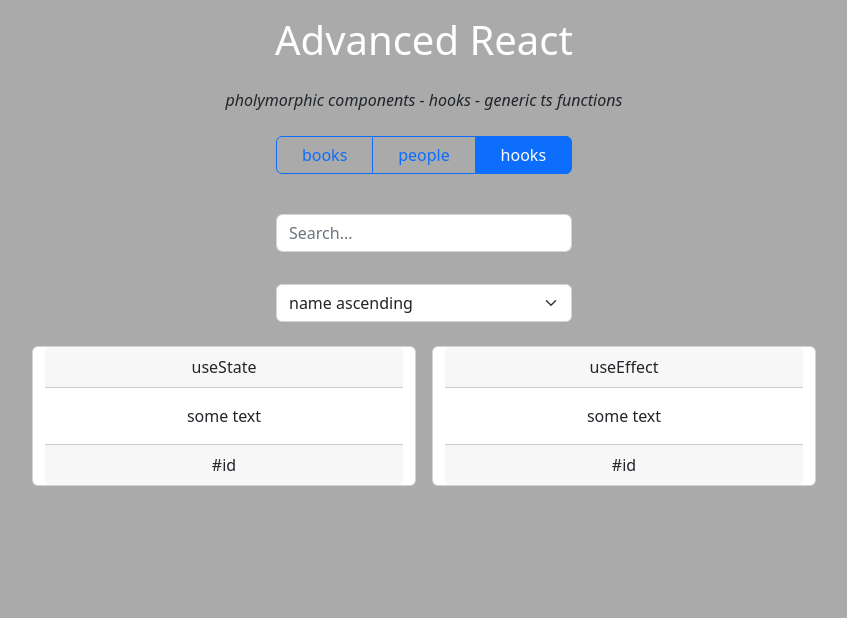
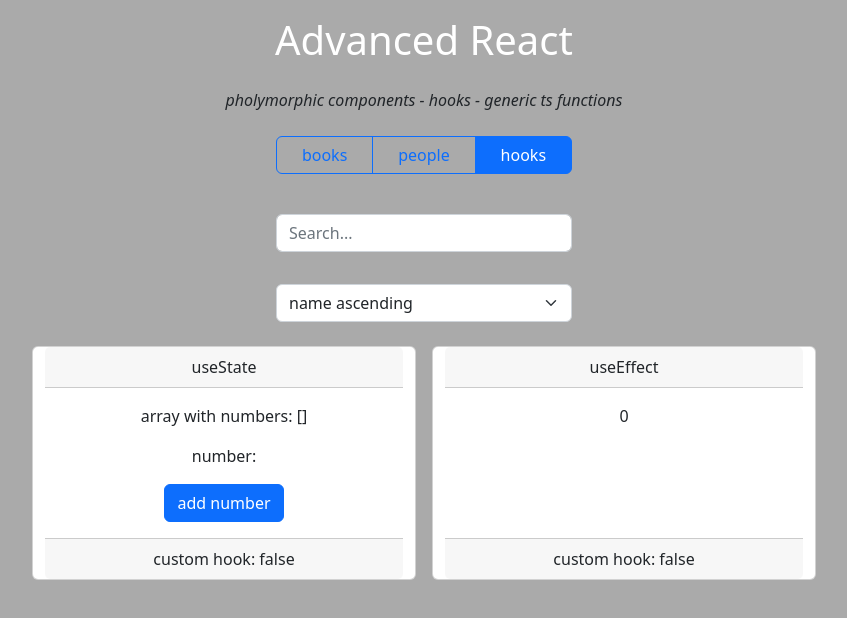
Before and after one commit to willemverbuyst/filter-search-sort, a React (Vite) app: page / in a window 1280 px wide. Both pictures are taken after a click on the label "hooks". Shown: the top 618 px of the page, without its empty margins (216-1063 px from the left). Built offline with nearby package versions, Linux system fonts and the light colour scheme.

Commit message:
Add hook cards

```diff
--- a/src/components/Renderers/HookRender.tsx
+++ b/src/components/Renderers/HookRender.tsx
@@ -4,7 +4,8 @@ import { Hook } from "../../interfaces";
 import styles from "../../styles/card.module.css";
 
 export function HookRenderer(props: Hook): JSX.Element {
-  const { name, custom } = props;
+  const { name, custom, component } = props;
+  const Component = component;
 
   return (
     <Card
@@ -13,9 +14,9 @@ export function HookRenderer(props: Hook): JSX.Element {
     >
       <Card.Header>{name}</Card.Header>
       <Card.Body>
-        <Card.Text>some text</Card.Text>
+        <Component />
       </Card.Body>
-      <Card.Footer>#id</Card.Footer>
+      <Card.Footer>{`custom hook: ${custom}`}</Card.Footer>
     </Card>
   );
 }
--- /dev/null
+++ b/src/components/hookComponents/UseEffect.tsx
@@ -0,0 +1,16 @@
+import { useEffect, useState } from "react";
+import Card from "react-bootstrap/Card";
+
+export function UseEffectComponent(): JSX.Element {
+  const [num, setNum] = useState<number>(0);
+
+  useEffect(() => {
+    const timer = setInterval(() => setNum((prev) => prev + 1), 3000);
+    return () => clearInterval(timer);
+  }, []);
+
+  // eslint-disable-next-line no-console
+  console.log("UseEffectComponent is rendered");
+
+  return <Card.Text>{num}</Card.Text>;
+}
--- /dev/null
+++ b/src/components/hookComponents/UseState.tsx
@@ -0,0 +1,26 @@
+import { useState } from "react";
+import Button from "react-bootstrap/Button";
+import Card from "react-bootstrap/Card";
+
+export function UseStateComponent(): JSX.Element {
+  const [numArr, setNumArr] = useState<number[]>([]);
+  const [num, setNum] = useState<number | null>();
+
+  const handleClick = (): void => {
+    setNumArr([...numArr, numArr.length + 1]);
+    setNum((prev) => (prev ? prev + 1 : 1));
+  };
+
+  // eslint-disable-next-line no-console
+  console.log("UseStateComponent is rendered");
+
+  return (
+    <>
+      <Card.Text>array with numbers: {JSON.stringify(numArr)}</Card.Text>
+      <Card.Text>number: {num}</Card.Text>
+      <Button variant="primary" onClick={handleClick}>
+        add number
+      </Button>
+    </>
+  );
+}
--- /dev/null
+++ b/src/components/hookComponents/index.ts
@@ -0,0 +1,2 @@
+export * from "./UseEffect";
+export * from "./UseState";
--- a/src/dummyData/hooks.ts
+++ b/src/dummyData/hooks.ts
@@ -1,12 +1,18 @@
+import {
+  UseEffectComponent,
+  UseStateComponent,
+} from "../components/hookComponents";
 import { Hook } from "../interfaces/Hook";
 
 export const hooks: Array<Hook> = [
   {
     name: "useState",
     custom: false,
+    component: UseStateComponent,
   },
   {
     name: "useEffect",
     custom: false,
+    component: UseEffectComponent,
   },
 ];
--- a/src/interfaces/Hook.ts
+++ b/src/interfaces/Hook.ts
@@ -1,4 +1,7 @@
+import React from "react";
+
 export interface Hook {
   name: string;
   custom: boolean;
+  component: React.FC;
 }
```
